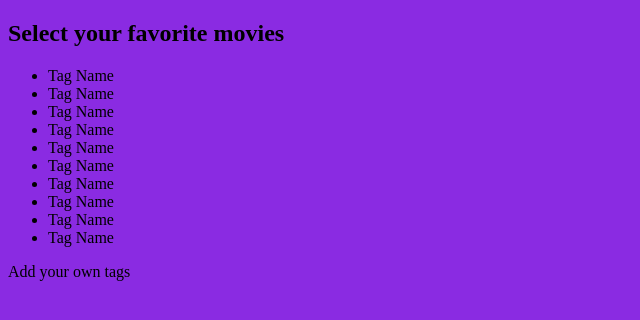
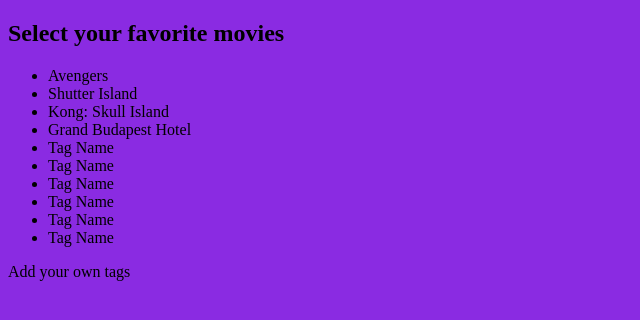
Before and after one commit to ChiaraPassaro/ex-tags, a plain HTML site: page index.html in a window 1280 px wide. Shown: the whole page, without its empty margins (0-640 px from the left). Drawn offline with Linux system fonts and the light colour scheme.

Commit message:
feat: added list classes

```diff
--- a/index.html
+++ b/index.html
@@ -10,21 +10,21 @@
 
 <body>
   <div class="container">
-    <h2>Select your favorite movies</h2>
-    <ul>
-      <li>Tag Name</li>
-      <li>Tag Name</li>
-      <li>Tag Name</li>
-      <li>Tag Name</li>
-      <li>Tag Name</li>
-      <li>Tag Name</li>
-      <li>Tag Name</li>
-      <li>Tag Name</li>
-      <li>Tag Name</li>
-      <li>Tag Name</li>
+    <h2 class="margin-rl-20">Select your favorite movies</h2>
+    <ul class="tags-list margin-rl-20">
+      <li class="tags-item">Avengers</li>
+      <li class="tags-item">Shutter Island</li>
+      <li class="tags-item">Kong: Skull Island</li>
+      <li class="tags-item">Grand Budapest Hotel</li>
+      <li class="tags-item">Tag Name</li>
+      <li class="tags-item">Tag Name</li>
+      <li class="tags-item">Tag Name</li>
+      <li class="tags-item">Tag Name</li>
+      <li class="tags-item">Tag Name</li>
+      <li class="tags-item">Tag Name</li>
     </ul>
     <div class="footer">
-      <div class="add-tag">
+      <div class="add-tag margin-rl-20">
         Add your own tags
       </div>
     </div>
```
